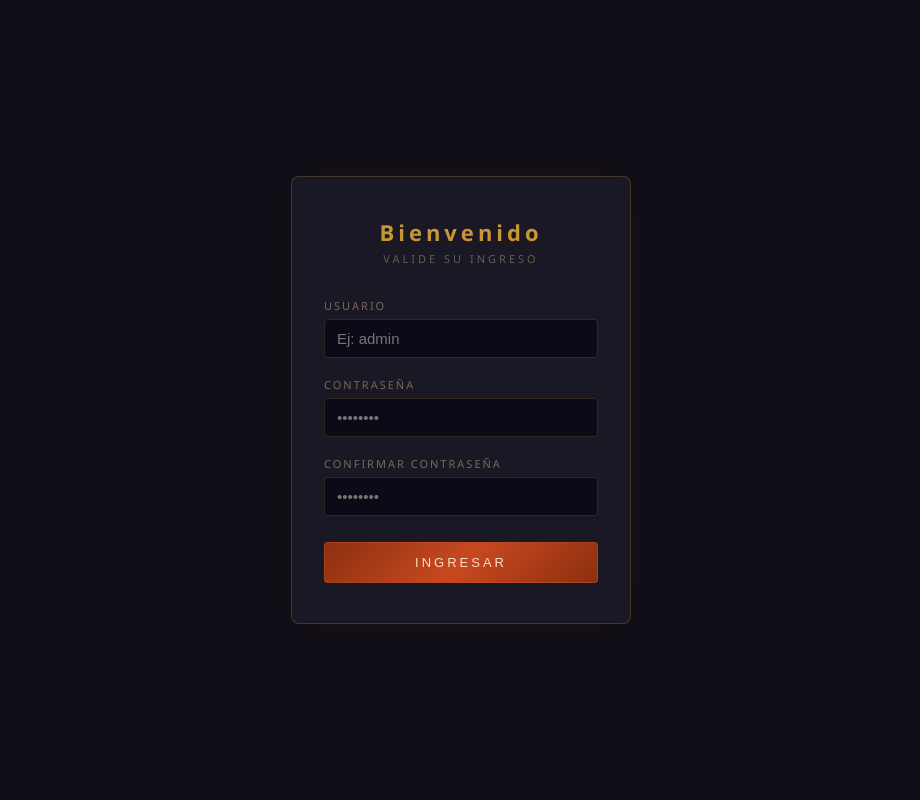
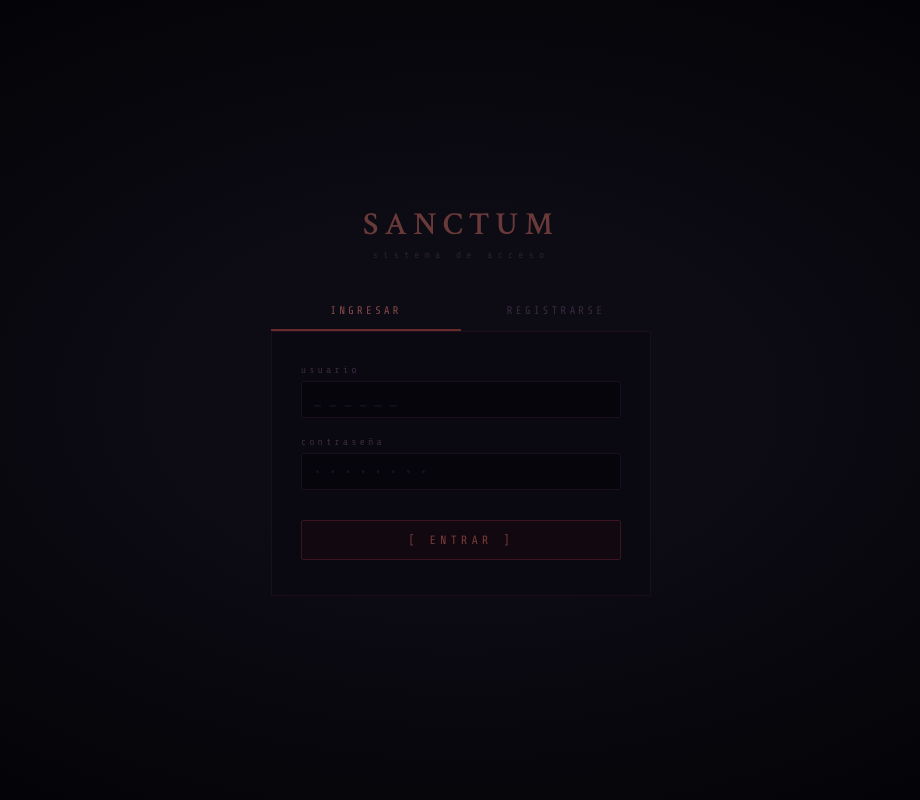
Before and after one commit to AaronGnz/Proyecto-Login, a PHP site: page /login.php in a window 1280 px wide. Shown: the whole page, without its empty margins (179-1099 px from the left). Run offline with PHP 8.4, Linux system fonts and the light colour scheme.

Commit message:
Update login.php

```diff
--- a/login.php
+++ b/login.php
@@ -3,51 +3,277 @@
 <head>
     <meta charset="UTF-8">
     <meta name="viewport" content="width=device-width, initial-scale=1.0">
-    <title>Acceso al Sistema</title>
+    <title>Acceso</title>
     <style>
+        @import url('https://fonts.googleapis.com/css2?family=Share+Tech+Mono&family=Crimson+Text:ital,wght@0,400;0,600;1,400&display=swap');
+
         * { box-sizing: border-box; margin: 0; padding: 0; }
-        body { font-family: 'Segoe UI', Arial, sans-serif; display: flex; justify-content: center; align-items: center; min-height: 100vh; background: #0f0e17; }
-        .login-container { background: #1a1825; padding: 2.5rem 2rem; border-radius: 8px; border: 1px solid rgba(200,150,50,0.25); width: 340px; box-shadow: 0 0 40px rgba(180,60,20,0.08); }
-        .logo { text-align: center; margin-bottom: 2rem; }
-        .logo h2 { font-size: 22px; letter-spacing: 4px; color: #c89632; font-weight: 700; }
-        .logo p { font-size: 11px; color: rgba(180,160,120,0.5); letter-spacing: 3px; text-transform: uppercase; margin-top: 4px; }
-        .error { color: #e24b4a; background: rgba(226,75,74,0.1); border: 1px solid rgba(226,75,74,0.3); border-radius: 4px; font-size: 13px; padding: 10px 12px; margin-bottom: 1.2rem; text-align: center; }
-        label { display: block; font-size: 11px; letter-spacing: 2px; color: rgba(180,160,120,0.6); text-transform: uppercase; margin-bottom: 6px; }
-        input[type="text"], input[type="password"] { width: 100%; padding: 10px 12px; margin-bottom: 1.2rem; background: rgba(10,8,20,0.8); border: 1px solid rgba(200,150,50,0.2); border-radius: 4px; color: #e0d5c5; font-size: 15px; outline: none; transition: border-color 0.2s; }
-        input[type="text"]:focus, input[type="password"]:focus { border-color: rgba(200,150,50,0.6); }
-        button { width: 100%; padding: 12px; background: linear-gradient(135deg, #8b3010, #c84820, #8b3010); border: 1px solid rgba(200,80,30,0.5); border-radius: 4px; color: #f5e0c5; font-size: 13px; letter-spacing: 3px; cursor: pointer; margin-top: 0.4rem; transition: opacity 0.2s; }
-        button:hover { opacity: 0.85; }
+
+        body {
+            font-family: 'Share Tech Mono', monospace;
+            min-height: 100vh;
+            background: #050508;
+            display: flex;
+            justify-content: center;
+            align-items: center;
+            padding: 2rem 1rem;
+        }
+
+        /* fondo con vignette */
+        body::before {
+            content: '';
+            position: fixed;
+            inset: 0;
+            background: radial-gradient(ellipse at center, #0d0b14 30%, #020204 100%);
+            z-index: 0;
+        }
+
+        .wrap {
+            position: relative;
+            z-index: 1;
+            width: 100%;
+            max-width: 380px;
+        }
+
+        /* título superior */
+        .site-title {
+            text-align: center;
+            margin-bottom: 2rem;
+        }
+
+        .site-title h1 {
+            font-family: 'Crimson Text', serif;
+            font-size: 32px;
+            font-weight: 600;
+            color: #6a3a3a;
+            letter-spacing: 6px;
+            text-transform: uppercase;
+        }
+
+        .site-title p {
+            font-size: 10px;
+            color: #2a2030;
+            letter-spacing: 5px;
+            margin-top: 4px;
+        }
+
+        /* tabs */
+        .tabs {
+            display: flex;
+            border-bottom: 1px solid #1a0f1f;
+            margin-bottom: 0;
+        }
+
+        .tab {
+            flex: 1;
+            padding: 12px;
+            text-align: center;
+            font-size: 11px;
+            letter-spacing: 3px;
+            cursor: pointer;
+            color: #3a2a40;
+            border-bottom: 2px solid transparent;
+            transition: all 0.2s;
+            user-select: none;
+        }
+
+        .tab.active {
+            color: #8a4a4a;
+            border-bottom: 2px solid #6a2a2a;
+        }
+
+        /* card */
+        .card {
+            background: #0a0810;
+            border: 1px solid #1a0f1f;
+            border-top: none;
+            padding: 2rem 1.8rem 2.2rem;
+        }
+
+        /* mensajes */
+        .msg {
+            font-size: 12px;
+            padding: 10px 12px;
+            border-radius: 2px;
+            margin-bottom: 1.2rem;
+            letter-spacing: 1px;
+            display: none;
+        }
+        .msg.show { display: block; }
+        .msg.error   { color: #b03030; background: rgba(100,20,20,0.2); border: 1px solid #3a1010; }
+        .msg.success { color: #4a8a4a; background: rgba(20,60,20,0.2); border: 1px solid #103010; }
+
+        /* campos */
+        .field { margin-bottom: 1.1rem; }
+
+        label {
+            display: block;
+            font-size: 10px;
+            letter-spacing: 3px;
+            color: #3a2a40;
+            margin-bottom: 6px;
+        }
+
+        input[type="text"],
+        input[type="password"] {
+            width: 100%;
+            padding: 10px 12px;
+            background: #06050c;
+            border: 1px solid #1a0f1f;
+            border-radius: 2px;
+            color: #7a5a6a;
+            font-family: 'Share Tech Mono', monospace;
+            font-size: 14px;
+            outline: none;
+            transition: border-color 0.2s, color 0.2s;
+        }
+
+        input[type="text"]:focus,
+        input[type="password"]:focus {
+            border-color: #4a1a2a;
+            color: #c09090;
+        }
+
+        input::placeholder { color: #1e1628; }
+
+        /* indicador de coincidencia */
+        .match-hint {
+            font-size: 10px;
+            letter-spacing: 2px;
+            margin-top: 5px;
+            height: 14px;
+        }
+        .match-hint.ok  { color: #4a8a4a; }
+        .match-hint.bad { color: #8a2a2a; }
+
+        /* botón */
+        .btn {
+            width: 100%;
+            padding: 12px;
+            background: #12080f;
+            border: 1px solid #3a1520;
+            border-radius: 2px;
+            color: #7a3a3a;
+            font-family: 'Share Tech Mono', monospace;
+            font-size: 12px;
+            letter-spacing: 4px;
+            cursor: pointer;
+            margin-top: 0.8rem;
+            transition: background 0.2s, color 0.2s, border-color 0.2s;
+        }
+
+        .btn:hover {
+            background: #1e0c16;
+            border-color: #6a2a2a;
+            color: #b05050;
+        }
+
+        /* panel oculto */
+        .panel { display: none; }
+        .panel.active { display: block; }
     </style>
 </head>
 <body>
-    <div class="login-container">
-        <div class="logo">
-            <h2>Bienvenido</h2>
-            <p>Valide su ingreso</p>
+<div class="wrap">
+
+    <div class="site-title">
+        <h1>SANCTUM</h1>
+        <p>sistema de acceso</p>
+    </div>
+
+    <div class="tabs">
+        <div class="tab active" onclick="switchTab('login')">INGRESAR</div>
+        <div class="tab" onclick="switchTab('registro')">REGISTRARSE</div>
+    </div>
+
+    <div class="card">
+
+        <!-- ── LOGIN ── -->
+        <div class="panel active" id="panel-login">
+
+            <?php if (isset($_GET['error'])): ?>
+                <div class="msg error show">
+                    <?php
+                        if ($_GET['error'] === 'credenciales') echo '// usuario o contraseña incorrectos';
+                        if ($_GET['error'] === 'vacio')        echo '// completa todos los campos';
+                    ?>
+                </div>
+            <?php endif; ?>
+
+            <?php if (isset($_GET['registered']) && $_GET['registered'] === '1'): ?>
+                <div class="msg success show">// registro exitoso — puedes ingresar</div>
+            <?php endif; ?>
+
+            <form action="login_proceso.php" method="POST">
+                <div class="field">
+                    <label>usuario</label>
+                    <input type="text" name="usuario" placeholder="_ _ _ _ _ _" required autocomplete="off">
+                </div>
+                <div class="field">
+                    <label>contraseña</label>
+                    <input type="password" name="password" placeholder="• • • • • • • •" required>
+                </div>
+                <button type="submit" class="btn">[ ENTRAR ]</button>
+            </form>
         </div>
 
-        <?php if (isset($_GET['error'])): ?>
-            <div class="error">
-                <?php
-                    if ($_GET['error'] === 'credenciales')  echo 'Usuario o contraseña incorrectos.';
-                    if ($_GET['error'] === 'vacio')         echo 'Por favor, rellena todos los campos.';
-                    if ($_GET['error'] === 'no_coinciden')  echo 'Las contraseñas no coinciden.';
-                ?>
-            </div>
-        <?php endif; ?>
+        <!-- ── REGISTRO ── -->
+        <div class="panel" id="panel-registro">
 
-        <form action="login_proceso.php" method="POST">
-            <label for="usuario">Usuario</label>
-            <input type="text" name="usuario" id="usuario" placeholder="Ej: admin" required autocomplete="off">
+            <?php if (isset($_GET['reg_error'])): ?>
+                <div class="msg error show">
+                    <?php
+                        if ($_GET['reg_error'] === 'vacio')        echo '// completa todos los campos';
+                        if ($_GET['reg_error'] === 'no_coinciden') echo '// las contraseñas no coinciden';
+                        if ($_GET['reg_error'] === 'existe')       echo '// ese usuario ya está registrado';
+                    ?>
+                </div>
+            <?php endif; ?>
 
-            <label for="password">Contraseña</label>
-            <input type="password" name="password" id="password" placeholder="••••••••" required>
+            <form action="registro_proceso.php" method="POST">
+                <div class="field">
+                    <label>usuario</label>
+                    <input type="text" name="usuario" placeholder="_ _ _ _ _ _" required autocomplete="off">
+                </div>
+                <div class="field">
+                    <label>contraseña</label>
+                    <input type="password" name="password" id="reg-pass" placeholder="• • • • • • • •" required oninput="checkMatch()">
+                </div>
+                <div class="field">
+                    <label>confirmar contraseña</label>
+                    <input type="password" name="password2" id="reg-pass2" placeholder="• • • • • • • •" required oninput="checkMatch()">
+                    <div class="match-hint" id="match-hint"></div>
+                </div>
+                <button type="submit" class="btn">[ REGISTRAR ]</button>
+            </form>
+        </div>
 
-            <label for="password2">Confirmar contraseña</label>
-            <input type="password" name="password2" id="password2" placeholder="••••••••" required>
+    </div>
+</div>
 
-            <button type="submit">INGRESAR</button>
-        </form>
-    </div>
+<script>
+    // Abrir en el tab correcto según parámetro GET
+    const params = new URLSearchParams(window.location.search);
+    if (params.has('reg_error') || params.get('tab') === 'registro') {
+        switchTab('registro');
+    }
+
+    function switchTab(tab) {
+        document.querySelectorAll('.tab').forEach((t, i) => {
+            t.classList.toggle('active', (i === 0 && tab === 'login') || (i === 1 && tab === 'registro'));
+        });
+        document.getElementById('panel-login').classList.toggle('active', tab === 'login');
+        document.getElementById('panel-registro').classList.toggle('active', tab === 'registro');
+    }
+
+    function checkMatch() {
+        const p1 = document.getElementById('reg-pass').value;
+        const p2 = document.getElementById('reg-pass2').value;
+        const hint = document.getElementById('match-hint');
+        if (!p2) { hint.textContent = ''; hint.className = 'match-hint'; return; }
+        if (p1 === p2) { hint.textContent = '// coinciden'; hint.className = 'match-hint ok'; }
+        else           { hint.textContent = '// no coinciden'; hint.className = 'match-hint bad'; }
+    }
+</script>
 </body>
 </html>
```
